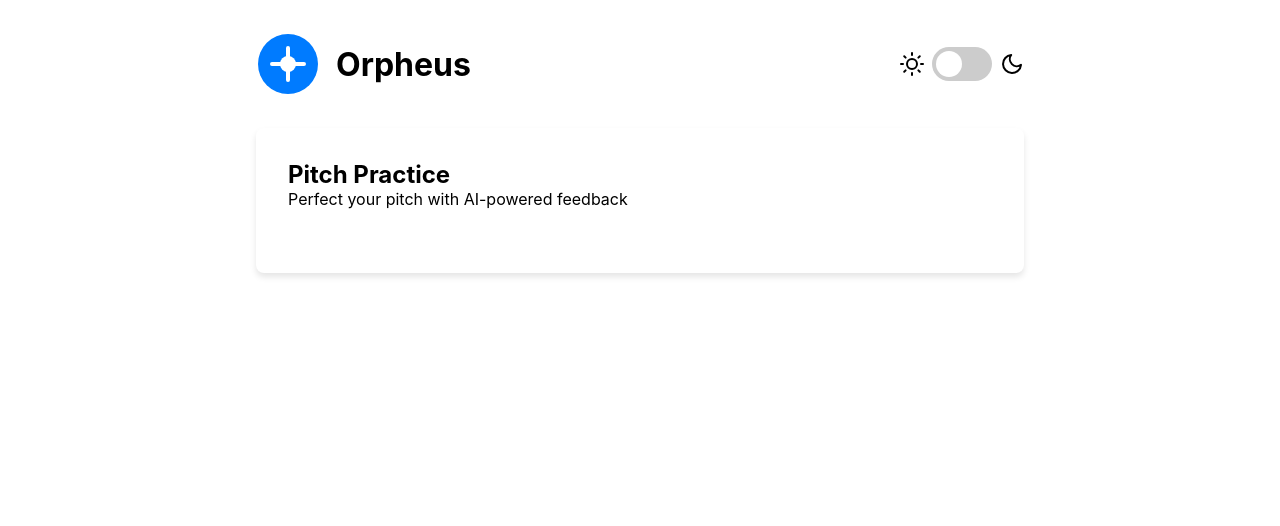
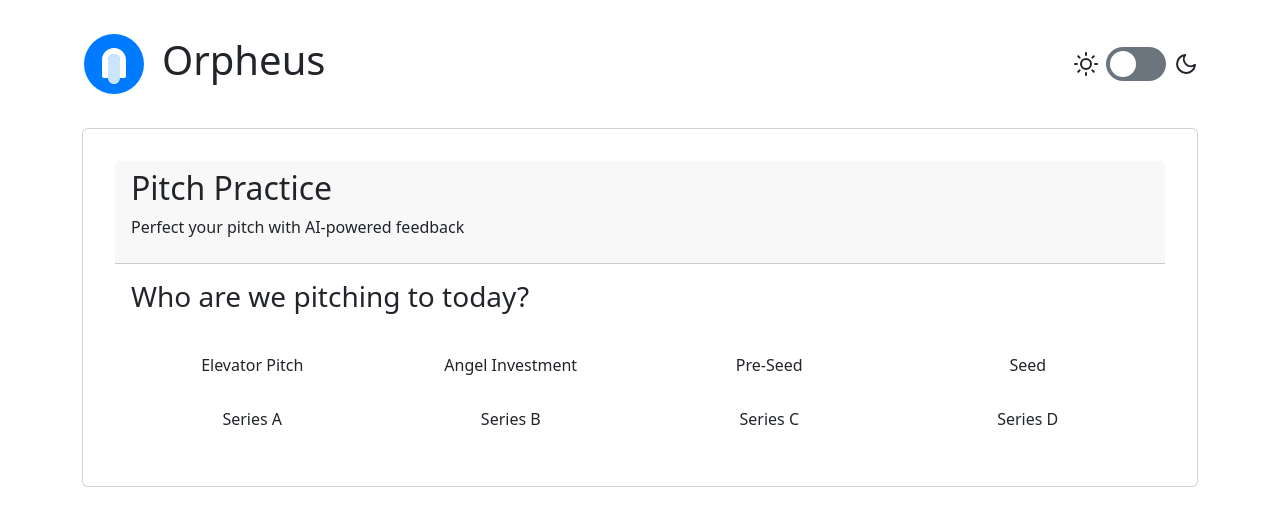
Before and after one commit to RobLingham/orpheus, a Flask app: page / in a window 1280 px wide. Shown: the top 526 px of the page. Run offline with Flask 3, Linux system fonts and the light colour scheme; some libraries are stand-ins or nearby versions.

Commit message:
Agent query: How do you find the interface of the pitch practice application? Are you able to navigate through the different stages (elevator pitch, angel investment, etc.) and see the theme toggle working?

```diff
--- a/app.py
+++ b/app.py
@@ -1,4 +1,4 @@
-from flask import Flask, render_template, jsonify
+from flask import Flask, render_template
 
 app = Flask(__name__)
 
@@ -6,17 +6,5 @@ app = Flask(__name__)
 def index():
     return render_template('index.html')
 
-@app.route('/api/generate-feedback', methods=['POST'])
-def generate_feedback():
-    # Mock feedback generation - in a real app, this would use NLP/AI
-    feedback = [
-        "Great introduction! You clearly stated the problem your startup is solving.",
-        "Consider providing more specific details about your target market.",
-        "Your explanation of the revenue model was clear and concise.",
-        "Try to speak a bit slower when discussing technical aspects.",
-        "Good job highlighting your team's expertise and experience."
-    ]
-    return jsonify({"feedback": feedback})
-
 if __name__ == '__main__':
-    app.run(host='0.0.0.0', port=5000, debug=True)
+    app.run(host='0.0.0.0', port=5000)
--- a/static/css/styles.css
+++ b/static/css/styles.css
@@ -1,31 +1,32 @@
 :root {
+    --background: #ffffff;
+    --foreground: #000000;
     --primary: #007bff;
-    --background: #ffffff;
-    --card-background: #ffffff;
-    --text: #000000;
-    --border: #e2e8f0;
-    --muted: #64748b;
+    --secondary: #6c757d;
+    --border: #dee2e6;
+    --card-bg: #ffffff;
+    --hover: #f8f9fa;
+    --text-muted: #6c757d;
 }
 
 [data-theme="dark"] {
     --background: #1a1a1a;
-    --card-background: #2d2d2d;
-    --text: #ffffff;
-    --border: #404040;
-    --muted: #a0aec0;
-}
-
-* {
-    margin: 0;
-    padding: 0;
-    box-sizing: border-box;
+    --foreground: #ffffff;
+    --primary: #0d6efd;
+    --secondary: #6c757d;
+    --border: #2d2d2d;
+    --card-bg: #232323;
+    --hover: #2d2d2d;
+    --text-muted: #a0a0a0;
 }
 
 body {
-    font-family: -apple-system, BlinkMacSystemFont, "Segoe UI", Roboto, sans-serif;
     background-color: var(--background);
-    color: var(--text);
-    transition: all 0.3s ease;
+    color: var(--foreground);
+    font-family: system-ui, -apple-system, sans-serif;
+    margin: 0;
+    padding: 0;
+    transition: background-color 0.3s ease;
 }
 
 .container {
@@ -79,7 +80,7 @@ header {
     left: 0;
     right: 0;
     bottom: 0;
-    background-color: #ccc;
+    background-color: var(--secondary);
     transition: .4s;
     border-radius: 34px;
 }
@@ -104,99 +105,112 @@ input:checked + .slider:before {
     transform: translateX(26px);
 }
 
-.card {
-    background-color: var(--card-background);
+.main-card {
+    background-color: var(--card-bg);
+    border: 1px solid var(--border);
     border-radius: 8px;
-    box-shadow: 0 4px 6px rgba(0, 0, 0, 0.1);
     padding: 2rem;
 }
 
-.card-header {
-    margin-bottom: 2rem;
-}
-
-.step {
-    display: none;
-}
-
-.step.active {
-    display: block;
+.step-container {
+    display: flex;
+    flex-direction: column;
+    gap: 1.5rem;
 }
 
 .grid-buttons {
     display: grid;
-    grid-template-columns: repeat(auto-fit, minmax(200px, 1fr));
+    grid-template-columns: repeat(auto-fill, minmax(200px, 1fr));
     gap: 1rem;
-    margin-top: 1rem;
 }
 
-.flex-buttons {
-    display: flex;
-    flex-wrap: wrap;
-    gap: 1rem;
-    justify-content: center;
+.btn {
+    padding: 0.75rem 1.5rem;
+    border: 1px solid var(--border);
+    border-radius: 4px;
+    background-color: var(--card-bg);
+    color: var(--foreground);
+    cursor: pointer;
+    transition: all 0.3s ease;
 }
 
-button {
-    padding: 0.75rem 1.5rem;
-    border-radius: 6px;
-    border: 1px solid var(--border);
-    background-color: transparent;
-    color: var(--text);
-    cursor: pointer;
-    transition: all 0.2s ease;
+.btn:hover {
+    background-color: var(--hover);
+    transform: translateY(-2px);
 }
 
-button:hover {
+.primary-btn {
     background-color: var(--primary);
     color: white;
 }
 
-.record-button {
+.record-btn {
     width: 96px;
     height: 96px;
     border-radius: 50%;
+    background-color: var(--primary);
+    color: white;
+    border: none;
+    cursor: pointer;
     display: flex;
     align-items: center;
     justify-content: center;
     margin: 2rem auto;
 }
 
-.record-button.recording {
-    background-color: #dc3545;
-    color: white;
-}
-
-.transcript-area {
+.transcript-container {
     border: 1px solid var(--border);
-    border-radius: 6px;
+    border-radius: 4px;
     padding: 1rem;
     margin: 1rem 0;
-    height: 150px;
+    max-height: 200px;
     overflow-y: auto;
 }
 
-.feedback-list {
-    list-style-type: disc;
-    padding-left: 1.5rem;
-    margin-top: 1rem;
+.feedback-container {
+    margin-top: 2rem;
 }
 
 .hidden {
     display: none;
 }
 
-/* Rainbow shimmer effect */
+.back-btn {
+    display: flex;
+    align-items: center;
+    gap: 0.5rem;
+    background: none;
+    border: none;
+    color: var(--foreground);
+    cursor: pointer;
+    padding: 0.5rem;
+}
+
+.timer {
+    display: flex;
+    align-items: center;
+    justify-content: center;
+    gap: 1rem;
+    font-size: 2rem;
+    font-family: monospace;
+}
+
 @keyframes rainbow-shimmer {
     0% { background-position: 0% 50%; }
     50% { background-position: 100% 50%; }
     100% { background-position: 0% 50%; }
 }
 
-.rainbow-shimmer:hover {
-    background: linear-gradient(45deg, #ff0000, #ff7f00, #ffff00, #00ff00, #0000ff, #8b00ff);
+.btn:hover {
+    background-image: linear-gradient(45deg, #ff0000, #ff7f00, #ffff00, #00ff00, #0000ff, #8b00ff);
     background-size: 200% 200%;
     animation: rainbow-shimmer 3s ease infinite;
     color: white;
     border: none;
 }
+
+@media (max-width: 768px) {
+    .grid-buttons {
+        grid-template-columns: 1fr;
+    }
+}
--- /dev/null
+++ b/static/js/main.js
@@ -0,0 +1,215 @@
+document.addEventListener('DOMContentLoaded', function() {
+    // Initialize Feather icons
+    feather.replace();
+
+    // State management
+    let state = {
+        currentStep: 'stage',
+        selectedStage: '',
+        selectedTime: '',
+        isRecording: false,
+        timeRemaining: 0,
+        recognition: null,
+        timer: null
+    };
+
+    // DOM Elements
+    const screens = {
+        stage: document.getElementById('stageSelection'),
+        time: document.getElementById('timeSelection'),
+        ready: document.getElementById('readyScreen'),
+        recording: document.getElementById('recordingScreen')
+    };
+
+    // Theme Toggle
+    const themeToggle = document.getElementById('themeToggle');
+    themeToggle.addEventListener('change', () => {
+        document.body.setAttribute('data-theme', themeToggle.checked ? 'dark' : 'light');
+    });
+
+    // Stage Selection
+    document.querySelectorAll('.stage-btn').forEach(button => {
+        button.addEventListener('click', () => {
+            state.selectedStage = button.dataset.value;
+            showScreen('time');
+        });
+    });
+
+    // Time Selection
+    document.querySelectorAll('.time-btn').forEach(button => {
+        button.addEventListener('click', () => {
+            state.selectedTime = parseInt(button.dataset.value);
+            state.timeRemaining = state.selectedTime * 60;
+            showScreen('ready');
+        });
+    });
+
+    // Back Buttons
+    document.querySelectorAll('.back-btn').forEach(button => {
+        button.addEventListener('click', () => {
+            handleBack();
+        });
+    });
+
+    // Start Button
+    document.getElementById('startBtn').addEventListener('click', () => {
+        showScreen('recording');
+        startRecording();
+    });
+
+    // Reset Buttons
+    document.getElementById('resetBtn').addEventListener('click', resetSession);
+    document.getElementById('resetSessionBtn').addEventListener('click', resetSession);
+
+    // Record Button
+    document.getElementById('recordBtn').addEventListener('click', toggleRecording);
+
+    // Feedback Button
+    document.getElementById('feedbackBtn').addEventListener('click', generateFeedback);
+
+    function showScreen(screenName) {
+        state.currentStep = screenName;
+        Object.entries(screens).forEach(([name, element]) => {
+            element.classList.toggle('hidden', name !== screenName);
+        });
+    }
+
+    function handleBack() {
+        switch (state.currentStep) {
+            case 'time':
+                showScreen('stage');
+                break;
+            case 'ready':
+                showScreen('time');
+                break;
+            case 'recording':
+                showScreen('ready');
+                stopRecording();
+                break;
+        }
+    }
+
+    function startRecording() {
+        if (!('webkitSpeechRecognition' in window)) {
+            alert('Speech recognition is not supported in your browser');
+            return;
+        }
+
+        state.recognition = new webkitSpeechRecognition();
+        state.recognition.continuous = true;
+        state.recognition.interimResults = true;
+
+        state.recognition.onresult = (event) => {
+            const transcript = Array.from(event.results)
+                .map(result => result[0])
+                .map(result => result.transcript)
+                .join('');
+
+            document.getElementById('transcript').textContent = transcript;
+        };
+
+        state.recognition.start();
+        state.isRecording = true;
+        updateRecordingUI();
+        startTimer();
+    }
+
+    function stopRecording() {
+        if (state.recognition) {
+            state.recognition.stop();
+        }
+        state.isRecording = false;
+        updateRecordingUI();
+        stopTimer();
+    }
+
+    function toggleRecording() {
+        if (state.isRecording) {
+            stopRecording();
+        } else {
+            startRecording();
+        }
+    }
+
+    function updateRecordingUI() {
+        const recordBtn = document.getElementById('recordBtn');
+        const statusText = document.querySelector('.recording-status');
+
+        if (state.isRecording) {
+            recordBtn.innerHTML = feather.icons['mic-off'].toSvg();
+            statusText.textContent = 'Click to stop recording';
+            recordBtn.classList.add('recording');
+        } else {
+            recordBtn.innerHTML = feather.icons.mic.toSvg();
+            statusText.textContent = 'Click to start recording';
+            recordBtn.classList.remove('recording');
+        }
+        feather.replace();
+    }
+
+    function startTimer() {
+        if (state.timer) clearInterval(state.timer);
+        updateTimerDisplay();
+        state.timer = setInterval(() => {
+            if (state.timeRemaining > 0) {
+                state.timeRemaining--;
+                updateTimerDisplay();
+            } else {
+                stopRecording();
+            }
+        }, 1000);
+    }
+
+    function stopTimer() {
+        if (state.timer) {
+            clearInterval(state.timer);
+            state.timer = null;
+        }
+    }
+
+    function updateTimerDisplay() {
+        const minutes = Math.floor(state.timeRemaining / 60);
+        const seconds = state.timeRemaining % 60;
+        document.getElementById('timeDisplay').textContent =
+            `${minutes}:${seconds.toString().padStart(2, '0')}`;
+    }
+
+    function generateFeedback() {
+        const transcript = document.getElementById('transcript').textContent;
+        if (!transcript) {
+            alert('Please record your pitch first!');
+            return;
+        }
+
+        const mockFeedback = [
+            "Great introduction! You clearly stated the problem your startup is solving.",
+            "Consider providing more specific details about your target market.",
+            "Your explanation of the revenue model was clear and concise.",
+            "Try to speak a bit slower when discussing technical aspects of your product.",
+            "Good job highlighting your team's expertise and experience."
+        ];
+
+        const feedbackContainer = document.getElementById('feedbackContainer');
+        const feedbackList = document.getElementById('feedbackList');
+        feedbackList.innerHTML = mockFeedback
+            .map(feedback => `<li>${feedback}</li>`)
+            .join('');
+        feedbackContainer.classList.remove('hidden');
+    }
+
+    function resetSession() {
+        state = {
+            currentStep: 'stage',
+            selectedStage: '',
+            selectedTime: '',
+            isRecording: false,
+            timeRemaining: 0,
+            recognition: null,
+            timer: null
+        };
+        stopRecording();
+        document.getElementById('transcript').textContent = '';
+        document.getElementById('feedbackContainer').classList.add('hidden');
+        showScreen('stage');
+    }
+});
--- a/templates/index.html
+++ b/templates/index.html
@@ -5,9 +5,10 @@
     <meta name="viewport" content="width=device-width, initial-scale=1.0">
     <title>Orpheus - Pitch Practice</title>
     <link rel="stylesheet" href="{{ url_for('static', filename='css/styles.css') }}">
-    <script src="https://unpkg.com/feather-icons"></script>
+    <link href="https://cdn.jsdelivr.net/npm/bootstrap@5.3.2/dist/css/bootstrap.min.css" rel="stylesheet">
+    <link href="https://cdn.jsdelivr.net/npm/feather-icons/dist/feather.min.css" rel="stylesheet">
 </head>
-<body>
+<body class="light">
     <div class="container">
         <header>
             <div class="logo-container">
@@ -15,79 +16,87 @@
                 <h1>Orpheus</h1>
             </div>
             <div class="theme-toggle">
-                <i data-feather="sun"></i>
+                <i data-feather="sun" class="theme-icon"></i>
                 <label class="switch">
-                    <input type="checkbox" id="theme-switch">
+                    <input type="checkbox" id="themeToggle">
                     <span class="slider round"></span>
                 </label>
-                <i data-feather="moon"></i>
+                <i data-feather="moon" class="theme-icon"></i>
             </div>
         </header>
 
-        <main class="card">
+        <main class="card main-card">
             <div class="card-header">
                 <h2>Pitch Practice</h2>
-                <p>Perfect your pitch with AI-powered feedback</p>
+                <p class="subtitle">Perfect your pitch with AI-powered feedback</p>
             </div>
 
-            <div class="card-content">
-                <div id="stage-selection" class="step">
+            <div class="card-body">
+                <div id="stageSelection" class="step-container">
                     <h3>Who are we pitching to today?</h3>
-                    <div class="grid-buttons" id="pitch-stages"></div>
+                    <div class="grid-buttons">
+                        <button class="btn stage-btn" data-value="elevator">Elevator Pitch</button>
+                        <button class="btn stage-btn" data-value="angel">Angel Investment</button>
+                        <button class="btn stage-btn" data-value="pre-seed">Pre-Seed</button>
+                        <button class="btn stage-btn" data-value="seed">Seed</button>
+                        <button class="btn stage-btn" data-value="series-a">Series A</button>
+                        <button class="btn stage-btn" data-value="series-b">Series B</button>
+                        <button class="btn stage-btn" data-value="series-c">Series C</button>
+                        <button class="btn stage-btn" data-value="series-d">Series D</button>
+                    </div>
                 </div>
 
-                <div id="time-selection" class="step hidden">
-                    <button class="back-button" onclick="goBack()">
-                        <i data-feather="arrow-left"></i> Back
-                    </button>
-                    <h3>Got it! How much time do you want to have?</h3>
-                    <div class="flex-buttons" id="time-options"></div>
+                <div id="timeSelection" class="step-container hidden">
+                    <button class="back-btn"><i data-feather="arrow-left"></i> Back</button>
+                    <h3>How much time do you want to have?</h3>
+                    <div class="time-buttons">
+                        <button class="btn time-btn" data-value="1">1 minute</button>
+                        <button class="btn time-btn" data-value="5">5 minutes</button>
+                        <button class="btn time-btn" data-value="15">15 minutes</button>
+                        <button class="btn time-btn" data-value="30">30 minutes</button>
+                    </div>
                 </div>
 
-                <div id="ready-screen" class="step hidden">
-                    <button class="back-button" onclick="goBack()">
-                        <i data-feather="arrow-left"></i> Back
-                    </button>
-                    <div class="text-center">
-                        <p id="ready-message"></p>
+                <div id="readyScreen" class="step-container hidden">
+                    <button class="back-btn"><i data-feather="arrow-left"></i> Back</button>
+                    <div class="ready-content">
+                        <p class="ready-text">Take a moment, collect your thoughts, and let me know when you're ready.</p>
                         <div class="button-group">
-                            <button class="primary-button" onclick="startSession()">Let's Go</button>
-                            <button class="secondary-button" onclick="resetSession()">Reset</button>
+                            <button class="btn primary-btn" id="startBtn">Let's Go</button>
+                            <button class="btn secondary-btn" id="resetBtn">Reset</button>
                         </div>
                     </div>
                 </div>
 
-                <div id="recording-screen" class="step hidden">
-                    <div class="timer-display">
+                <div id="recordingScreen" class="step-container hidden">
+                    <button class="back-btn"><i data-feather="arrow-left"></i> Back</button>
+                    <div class="recording-content">
+                        <div class="timer">
                             <i data-feather="clock"></i>
-                        <span id="time-remaining"></span>
+                            <span id="timeDisplay">0:00</span>
                         </div>
-
-                    <button id="record-button" class="record-button">
+                        <button class="record-btn" id="recordBtn">
                             <i data-feather="mic"></i>
                         </button>
-                    <p id="recording-status" class="text-center">Click to start recording</p>
-
-                    <div class="transcript-area">
-                        <div id="transcript"></div>
+                        <p class="recording-status">Click to start recording</p>
+                        <div class="transcript-container">
+                            <div id="transcript" class="transcript"></div>
                         </div>
-
-                    <button class="feedback-button" onclick="generateFeedback()">
-                        Generate Feedback
-                    </button>
-
-                    <div id="feedback-section" class="hidden">
+                        <button class="btn primary-btn" id="feedbackBtn">Generate Feedback</button>
+                        <div id="feedbackContainer" class="feedback-container hidden">
                             <h3>Feedback:</h3>
-                        <ul id="feedback-list"></ul>
+                            <ul id="feedbackList"></ul>
                         </div>
-
-                    <button class="reset-button" onclick="resetSession()">
+                        <button class="btn reset-btn" id="resetSessionBtn">
                             <i data-feather="refresh-cw"></i> Reset Session
                         </button>
                     </div>
                 </div>
+            </div>
         </main>
     </div>
-    <script src="{{ url_for('static', filename='js/app.js') }}"></script>
+
+    <script src="https://cdn.jsdelivr.net/npm/feather-icons/dist/feather.min.js"></script>
+    <script src="{{ url_for('static', filename='js/main.js') }}"></script>
 </body>
 </html>
```
Also changed, not shown: static/images/logo.svg, 1 other file. Lines whose indentation alone changed are shown as unchanged.
